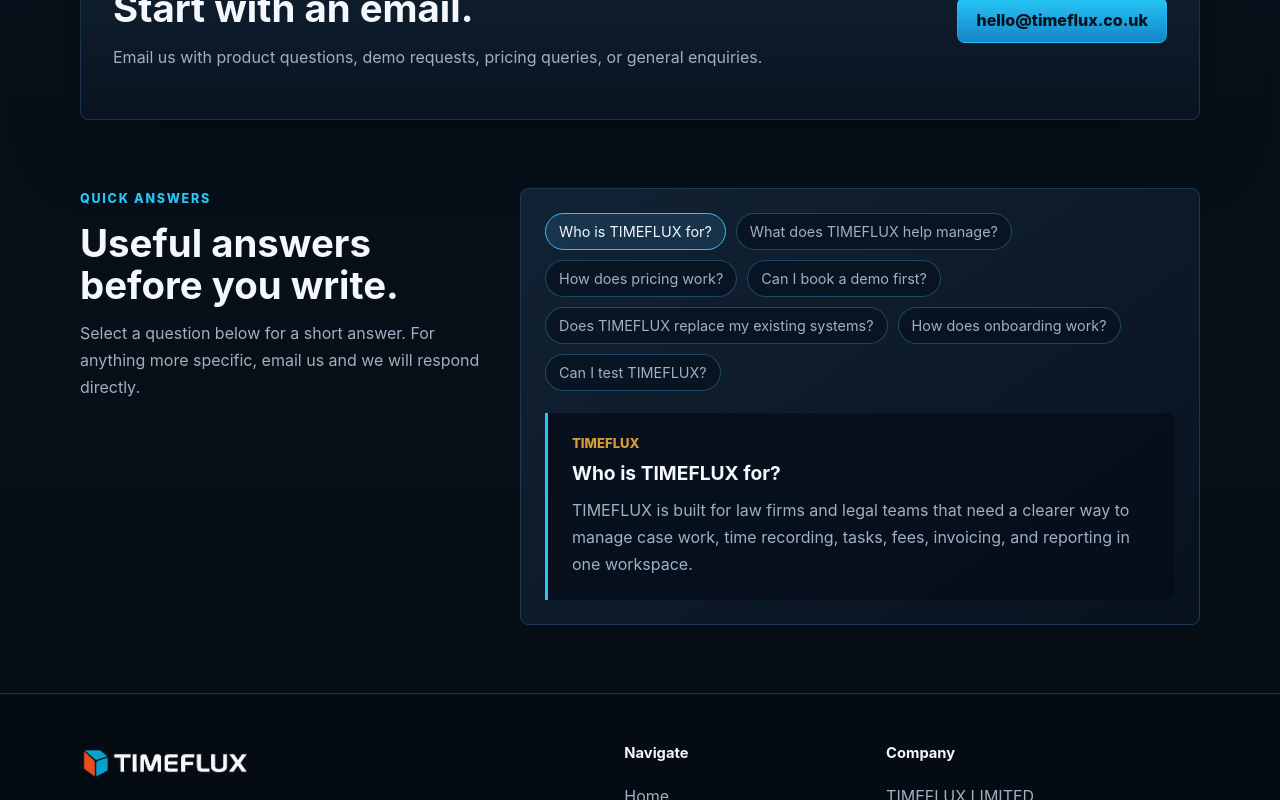
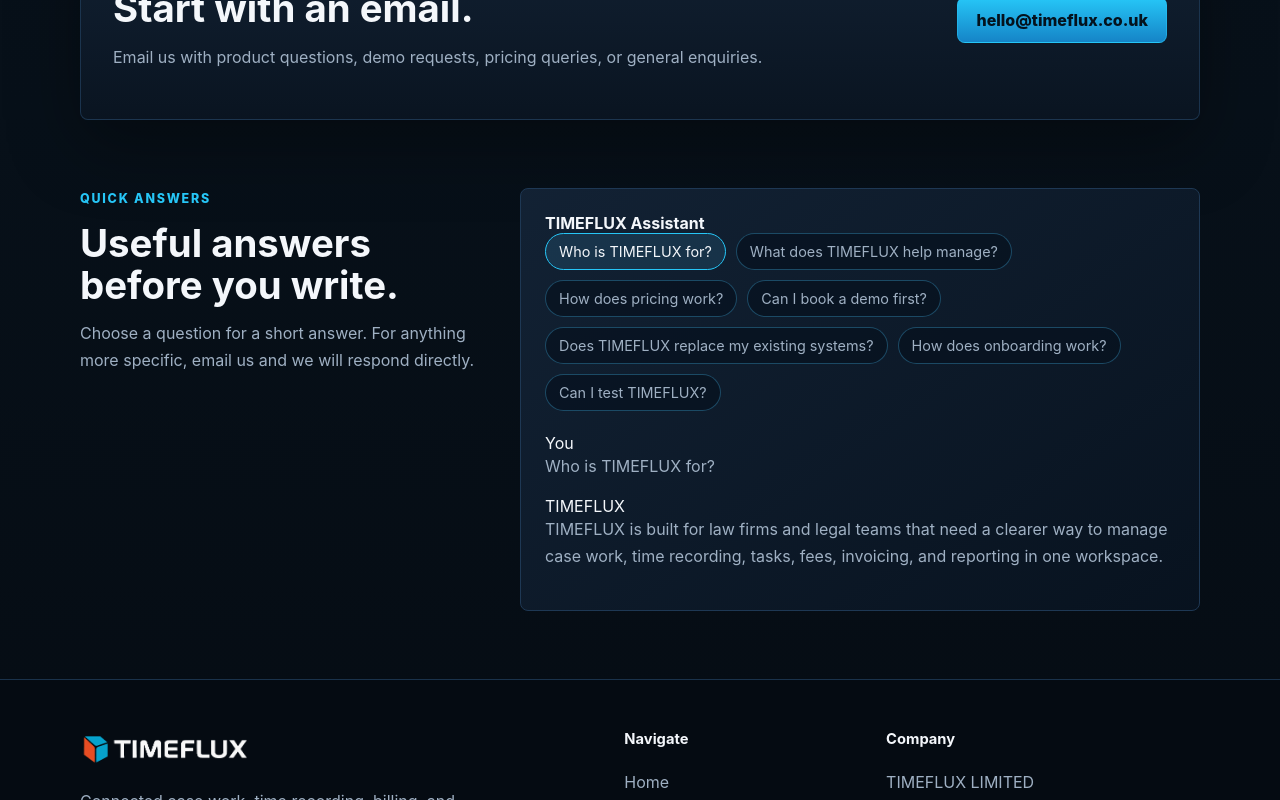
Before and after one commit to timeflux-website/site, a React (Vite) app: page /contact in a window 1280 px wide. Shown: the part 565-1365 px from the top of the page. Built offline with nearby package versions, Linux system fonts and the light colour scheme.

Commit message:
Add files via upload

```diff
--- a/src/pages/Contact.jsx
+++ b/src/pages/Contact.jsx
@@ -69,12 +69,16 @@ function Contact() {
             <p className="eyebrow">Quick answers</p>
             <h2>Useful answers before you write.</h2>
             <p>
-              Select a question below for a short answer. For anything more
-              specific, email us and we will respond directly.
+              Choose a question for a short answer. For anything more specific,
+              email us and we will respond directly.
             </p>
           </div>
 
           <div className="quick-answer-shell" aria-live="polite">
+            <div className="assistant-status">
+              <span aria-hidden="true"></span>
+              <strong>TIMEFLUX Assistant</strong>
+            </div>
             <div className="question-list" aria-label="Common contact questions">
               {quickAnswers.map((item) => (
                 <button
@@ -87,10 +91,15 @@ function Contact() {
                 </button>
               ))}
             </div>
-            <div className="answer-bubble">
-              <span>TIMEFLUX</span>
-              <h3>{selectedQuestion.question}</h3>
-              <p>{selectedQuestion.answer}</p>
+            <div className="chat-thread" key={selectedQuestion.question}>
+              <div className="chat-bubble user">
+                <span>You</span>
+                <p>{selectedQuestion.question}</p>
+              </div>
+              <div className="chat-bubble assistant">
+                <span>TIMEFLUX</span>
+                <p>{selectedQuestion.answer}</p>
+              </div>
             </div>
           </div>
         </div>
```
